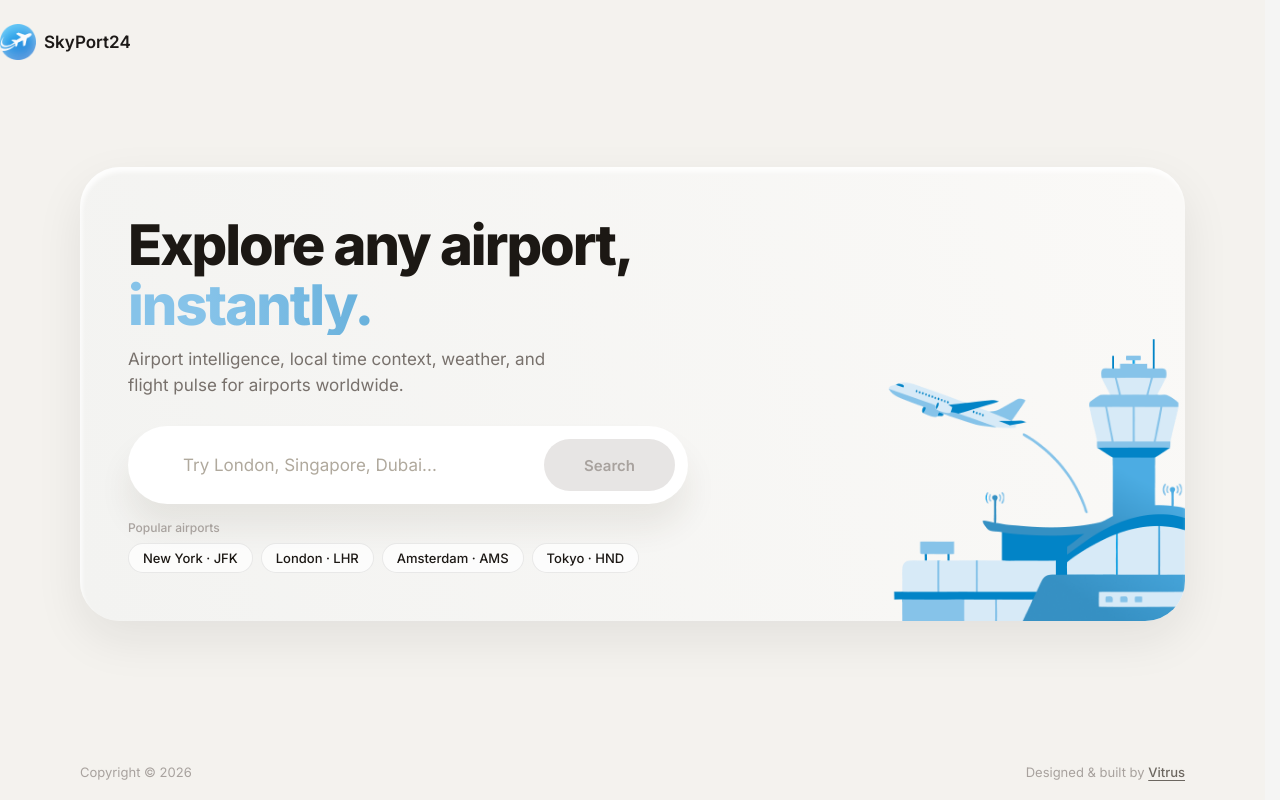
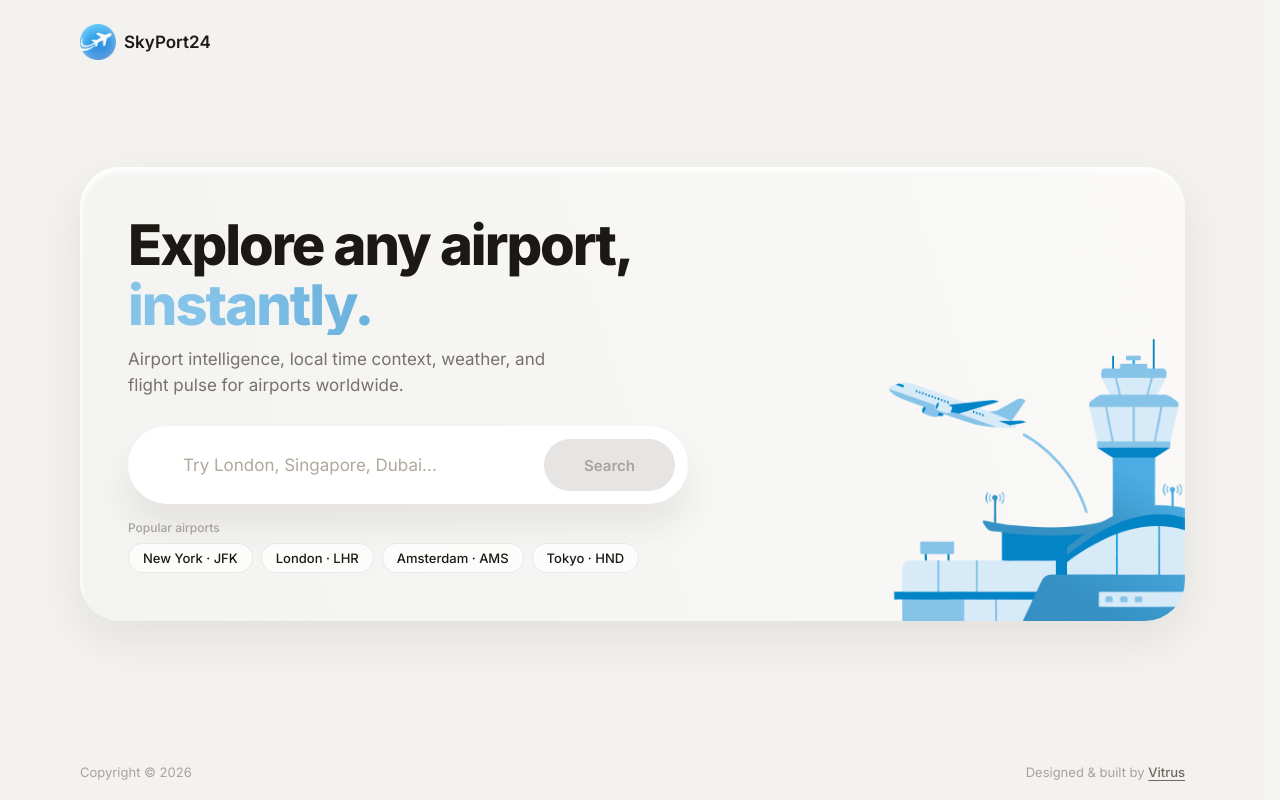
Before and after one commit to vitrusss/SkyPort24, a React (Vite) app: page / in a window 1280 px wide. Built offline with nearby package versions, Linux system fonts and the light colour scheme; some icons are missing.

Commit message:
Fix header/footer alignment, 404 routing, scrollbar shift, footer link

```diff
--- a/src/pages/LandingPage.css
+++ b/src/pages/LandingPage.css
@@ -4,6 +4,12 @@
   display: flex;
   flex-direction: column;
   background: #f4f2ee;
+}
+
+.landing-page > .header {
+  padding-left: 80px;
+  padding-right: 80px;
+  box-sizing: border-box;
 }
 
 .landing-main {
```
